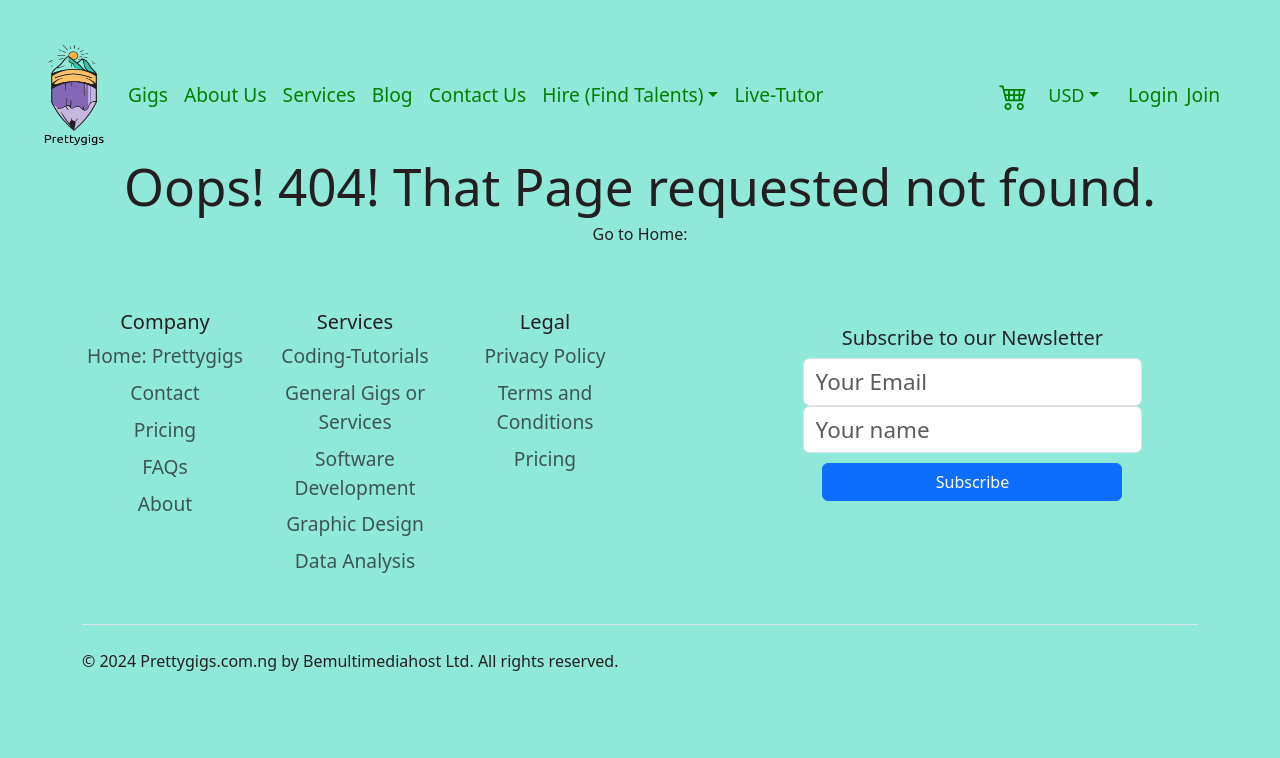
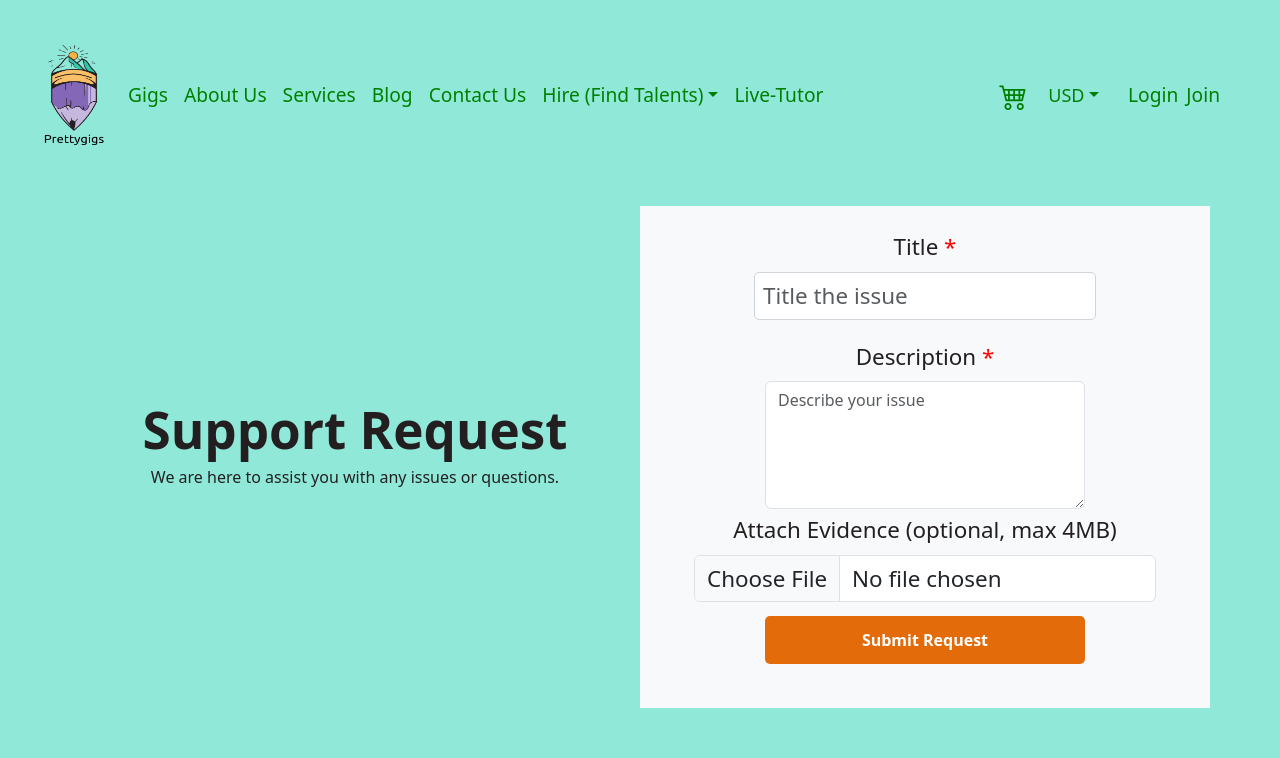
Before and after one commit to Chuksolex/prettygigs, a React (Vite) app: page /support-request in a window 1280 px wide. Shown: the top 758 px of the page. Built offline with nearby package versions, Linux system fonts and the light colour scheme; no server answers.

Commit message:
worked on support request, login, and register

```diff
--- a/index.html
+++ b/index.html
@@ -16,6 +16,9 @@
     <div id="root"></div>
     <script type="module" src="/src/main.jsx"></script>
     <script defer src="https://cdn.jsdelivr.net/npm/bootstrap@5.3.0/dist/js/bootstrap.bundle.min.js" integrity="..."></script>
+    <script src="https://code.jquery.com/jquery-3.5.1.slim.min.js"></script>
+    <!-- <script src="https://maxcdn.bootstrapcdn.com/bootstrap/4.5.2/js/bootstrap.min.js"></script> -->
+
 
   </body>
 </html>
--- a/src/App.jsx
+++ b/src/App.jsx
@@ -41,6 +41,7 @@ import Message from './pages/message/Message.jsx';
 import Messages from './pages/messages/Messages.jsx';
 import LpSolver from './pages/analysis/OnlineTutorAnalysis.jsx';
 import { Helmet } from 'react-helmet';
+import SupportRequest from './pages/supportrequest/SupportRequest.jsx';
 
 
 
@@ -122,6 +123,9 @@ function App() {
         {path: "/message/:id", element: <Message/>},
         {path: "/messages", element: <Messages/>},
         {path: "/analysis/online-tutor", element: <LpSolver />},
+        {path: "/support-request", element: <SupportRequest />},
+
+
 
 
 
--- a/src/components/servicescarousel/ServiceCarousel.jsx
+++ b/src/components/servicescarousel/ServiceCarousel.jsx
@@ -1,12 +1,28 @@
 import React from 'react';
 import { Link } from 'react-router-dom';
+import "slick-carousel/slick/slick.css";
+import "slick-carousel/slick/slick-theme.css";
+import Slider from 'react-slick';
+
 
 const ServiceCarousel = () => {
+
+    const settings = {
+      dots: true,
+      infinite: true,
+      speed: 500,
+      slidesToShow: 1,
+      slidesToScroll: 1,
+      //nextArrow: <NextArrow />,
+     // prevArrow: <PrevArrow />,
+    };
+
   return (
-    <div id="carouselExampleSlidesOnly" className="carousel slide" data-ride="carousel">
-      <div className="carousel-inner">
-        <div className="carousel-item active">
-          <Link to="/service1">
+    <div>
+      <Slider {...settings}>
+      <div>
+          <Link to="/services/Writing%20&%20Translation">
+
             <img
               className="d-block w-100"
               src="public/img/contentidea.png"
@@ -45,7 +61,8 @@ const ServiceCarousel = () => {
             />
           </Link>
         </div>
-      </div>
+
+    </Slider>
     </div>
   );
 };
--- a/src/pages/contact/Contact.jsx
+++ b/src/pages/contact/Contact.jsx
@@ -1,14 +1,13 @@
 import React from 'react';
 import { Link } from 'react-router-dom';
-import ServiceCarousel from '../../components/servicescarousel/ServiceCarousel';
 
 const Contact = () => {
   return (
     <div className="contact-form-container">
 
-            <h1 style={{fontWeight:"bold", textAlign: "left"}}>Contact Us</h1>
-            <p style={{ textAlign: "left"}}>We are here to support your success and growth.</p>
-            <p style={{ textAlign: "left"}}> Please let us know how we can assist you?</p>
+            <h1 style={{fontWeight:"bold", textAlign: "center"}}>Contact Us</h1>
+            <p style={{ textAlign: "center"}}>We are here to support your success and growth.</p>
+            <p style={{ textAlign: "center"}}> Please let us know how we can assist you?</p>
 
           {/* <ServiceCarousel style={{width: "90%"}} /> */}
 
@@ -17,12 +16,12 @@ const Contact = () => {
 
 
         {/* Card 2: Talent Request */}
-        <div className="col-md-3 mb-4">
+        <div className="col-md-6 mb-4">
           <Link to="/project-request" style={{textDecoration:'none'}}>
-            <div className="card" style={{ height: '300px', width: '100%' }}>
+            <div className="card border border-secondary border-2" style={{ height: '300px', width: '100%' }}>
               <div className="card-body">
                 <h2 style={{ fontSize: '2rem', padding: '10px', fontWeight: "bold" }}>Talent Request</h2>
-                <p>Provide us with your project details and hiring requirements and we'll get in touch with you.</p>
+                <p style={{width: "60%", marginLeft: '20%'}}>Provide us with your project details and hiring requirements and we'll get in touch with you.</p>
                 <Link to="/project-request">
                   <button className="btn" style={{background: "#E36B09", fontSize: "1.2rem", border: "none", color: "white"}}>Make A Request</button>
                 </Link>
@@ -32,14 +31,14 @@ const Contact = () => {
         </div>
 
         {/* Card 3: Support Request */}
-        <div className="col-md-3 mb-4">
+        <div className="col-md-6 mb-4">
           <Link to="/help" style={{textDecoration:'none'}}>
-            <div className="card" style={{ height: '300px', width: '100%' }}>
+            <div className="card border border-secondary border-2" style={{ height: '300px', width: '100%' }}>
               <div className="card-body">
                 <h2 style={{ fontSize: '2rem', padding: '10px', fontWeight: "bold" }}>Support Request</h2>
-                <p>Need help or technical assistance with the use of our services? Contact our support team.</p>
+                <p style={{width: "60%", marginLeft: '20%'}}>Need help or technical assistance with the use of our services? Contact our support team.</p>
                 <Link to="/support-request">
-                  <button className="btn" style={{background: "#E36B09", fontSize: "1.2rem", border: "none", color: "white"}}>Get Support</button>
+                  <button className="btn" style={{background: "#E36B09", fontSize: "1.2rem", border: "none", color: "white"}}>Get A Support</button>
                 </Link>
               </div>
             </div>
--- a/src/pages/login/Login.jsx
+++ b/src/pages/login/Login.jsx
@@ -72,7 +72,7 @@ function Login() {
           {error && error}
         </div>
         <div>
-          <Link style={{ textDecoration: 'none', linkStyle: 'none' }} to="/register">
+          <Link style={{ textDecoration: 'none', linkStyle: 'none', }} to="/register">
             Register
           </Link>
         </div>
--- a/src/pages/login/Login.scss
+++ b/src/pages/login/Login.scss
@@ -4,10 +4,11 @@
   justify-content: center;
 
   form {
-    width: auto; /* Adjust the width for smaller screens */
-    max-width: 360px; /* Limit the maximum width for larger screens */
-    padding: 20px; /* Adjust the padding for smaller screens */
+    width: 50%; /* Limit the maximum width for larger screens */
+    //padding: 20px; /* Adjust the padding for smaller screens */
     display: flex;
+    margin-right: 25%;
+    margin-left: 25%;
     flex-direction: column;
     gap: 20px;
 
@@ -28,7 +29,7 @@
       border: 1px solid rgb(216, 214, 214);
       font-size: 1.8rem;
       border-radius: 5px;
-      width: 30rem;
+      width: 100%;
     }
 
     button {
@@ -37,10 +38,11 @@
       color: white;
       font-weight: 500;
       font-size: 1.8rem;
-      background-color: #C6B7DE;
+      background-color: orange;
       border-radius: 5px;
       cursor: pointer;
-      width: 30rem;
+      width: 100% !important;
+
     }
 
     span {
@@ -62,6 +64,10 @@
     form {
       padding: 10px;
       gap: 10px;
+      width: 90%;
+      margin-left: 5%;
+      margin-right: 5%;
+
 
       h1 {
         font-size: 1.8rem;
--- a/src/pages/projectrequest/ProjectRequest.jsx
+++ b/src/pages/projectrequest/ProjectRequest.jsx
@@ -7,14 +7,16 @@ import 'react-phone-input-2/lib/style.css';
 import 'react-datepicker/dist/react-datepicker.css';
 
 const ProjectRequest = () => {
+  const [err, setErr] = useState(null);
+  const [loading, setLoading] = useState(false);
   const [projectDetails, setProjectDetails] = useState({
     name: '',
     email: '',
-    phoneNumber: '',
-    proposedStartDate: null,
+    phone: '',
+    startDate: null,
     projectDescription: '',
     budget: '',
-    currency: '',
+    currency: 'USD', // Default currency
   });
 
   const handleInputChange = (e) => {
@@ -23,22 +25,24 @@ const ProjectRequest = () => {
   };
 
   const handleDateChange = (date) => {
-    setProjectDetails((prevDetails) => ({ ...prevDetails, proposedStartDate: date }));
+    setProjectDetails((prevDetails) => ({ ...prevDetails, startDate: date }));
   };
 
   const handlePhoneChange = (value, country, e, formattedValue) => {
     setProjectDetails((prevDetails) => ({
       ...prevDetails,
-      phoneNumber: { number: value, country: country, formattedValue: formattedValue },
+      phone: { number: value, country: country, formattedValue: formattedValue },
     }));
   };
 
   const handleSubmit = (e) => {
     e.preventDefault();
+    setLoading(true);
     // Validate the form and handle submission logic here
     if (validateForm()) {
       console.log('Submitted:', projectDetails);
       // Add logic to submit the form data
+      submitProjectRequest();
     }
   };
 
@@ -48,15 +52,43 @@ const ProjectRequest = () => {
     return (
       projectDetails.name.trim() !== '' &&
       projectDetails.email.trim() !== '' &&
-      projectDetails.phoneNumber.trim() !== '' &&
-      projectDetails.projectDescription.trim() !== ''
+      projectDetails.phone.number && // Validate phone number presence
+      projectDetails.projectDescription.trim() !== '' &&
+      (!projectDetails.budget || !isNaN(projectDetails.budget)) // Validate if budget is a number
     );
+  };
+
+  const submitProjectRequest = async () => {
+    try {
+      const response = await fetch('https://phaxnetgigs.onrender.com/api/projectRequest', {
+        method: 'POST',
+        headers: {
+          'Content-Type': 'application/json',
+        },
+        body: JSON.stringify(projectDetails),
+      });
+
+      const data = await response.json();
+      if (response.status !== 200) {
+        throw new Error(data.error || 'Failed to submit project request. Check network and info and try again.');
+      }
+
+      console.log('Submitted:', data.message); // Log success message from the server
+      // Optionally reset form fields or show a success message to the user
+      alert(`Thank you ${projectDetails.name} for your request. You will hear from one of our team members soon.`);
+      setLoading(false);
+    } catch (error) {
+      console.error('Error submitting project request:', error);
+      setErr(error.message);
+      alert(`Something went wrong: ${error.message}`);
+      setLoading(false);
+    }
   };
 
   return (
     <div className="mt-5 projectrequest">
       <div className="container">
-        <div className="row justify-content-center flex-lg-row">
+        <div className="row justify-content-center align-items-center flex-lg-row">
           <div className="col-lg-6 mb-2">
             <div className="text-center">
               <h1 style={{ fontWeight: 'bold' }}>Project Request</h1>
@@ -66,9 +98,11 @@ const ProjectRequest = () => {
             <ServiceCarousel />
           </div>
           <div className="col-lg-6 bg-light">
-            <form onSubmit={handleSubmit} className='m-2 mb-4'>
+            <form onSubmit={handleSubmit} className="m-2 mb-4">
               <div className="mb-1 mt-3">
-                <label htmlFor="name" className="form-label">Name <span>*</span></label>
+                <label htmlFor="name" className="form-label">
+                  Name <span>*</span>
+                </label>
                 <input
                   type="text"
                   className="form-control custom-input w-100 "
@@ -81,7 +115,9 @@ const ProjectRequest = () => {
                 />
               </div>
               <div className="mb-1">
-                <label htmlFor="email" className="form-label">Email <span>*</span></label>
+                <label htmlFor="email" className="form-label">
+                  Email <span>*</span>
+                </label>
                 <input
                   type="email"
                   className="form-control custom-input"
@@ -94,7 +130,9 @@ const ProjectRequest = () => {
                 />
               </div>
               <div className="mb-1">
-                <label htmlFor="phoneNumber" className="form-label">Phone Number <span>*</span></label>
+                <label htmlFor="phoneNumber" className="form-label">
+                  Phone Number <span>*</span>
+                </label>
                 <div style={{ display: 'flex' }}>
                   <PhoneInput
                     country={'us'}
@@ -110,7 +148,7 @@ const ProjectRequest = () => {
                       borderRadius: '.25rem',
                     }}
                     placeholder="Enter your phone number"
-                    value={projectDetails.phoneNumber.number || ''}
+                    value={projectDetails.phone.number || ''}
                     onChange={(value, country, e, formattedValue) =>
                       handlePhoneChange(value, country, e, formattedValue)
                     }
@@ -120,7 +158,9 @@ const ProjectRequest = () => {
               </div>
 
               <div className="mb-1">
-                <label htmlFor="projectDescription" className="form-label">Project Description <span>*</span></label>
+                <label htmlFor="projectDescription" className="form-label">
+                  Project Description <span>*</span>
+                </label>
                 <textarea
                   className="form-control fs-6"
                   id="projectDescription"
@@ -133,10 +173,12 @@ const ProjectRequest = () => {
                 />
               </div>
               <div className="mb-1">
-                <label htmlFor="proposedStartDate" className="form-label">Proposed Start Date</label>
+                <label htmlFor="proposedStartDate" className="form-label">
+                  Proposed Start Date
+                </label>
                 <div style={{ maxWidth: '320px' }}>
                   <DatePicker
-                    selected={projectDetails.proposedStartDate}
+                    selected={projectDetails.startDate}
                     onChange={handleDateChange}
                     dateFormat="MM/dd/yyyy"
                     className="form-control custom-input fs-6"
@@ -146,11 +188,13 @@ const ProjectRequest = () => {
               </div>
 
               <div className="mb-1">
-                <label htmlFor="budget" className="form-label">Budget</label>
+                <label htmlFor="budget" className="form-label">
+                  Budget
+                </label>
                 <div className="input-group">
                   <select
                     className="form-control custom-input-budget1 fs-6"
-                    style={{ width: '20%', height: "3rem" }}
+                    style={{ width: '20%', height: '3rem' }}
                     name="currency"
                     value={projectDetails.currency}
                     onChange={handleInputChange}
@@ -166,7 +210,7 @@ const ProjectRequest = () => {
                   <input
                     type="number"
                     className="form-control fs-6"
-                    style={{ width: '80%', height: "3rem" }}
+                    style={{ width: '80%', height: '3rem' }}
                     placeholder="Enter your budget"
                     name="budget"
                     value={projectDetails.budget}
@@ -175,7 +219,9 @@ const ProjectRequest = () => {
                 </div>
               </div>
 
-              <button className="btn button mb-1 fs-6" type="submit">Submit Request</button>
+              <button className="btn button mb-1 fs-6" type="submit">{loading ? "Sending Request..." : "Submit Request"}
+              </button>
+              <p>{err && err}</p>
             </form>
           </div>
         </div>
--- /dev/null
+++ b/src/pages/supportrequest/SupportRequest.jsx
@@ -0,0 +1,151 @@
+import { useState } from 'react';
+import { useSelector } from 'react-redux';
+import { useNavigate } from 'react-router-dom';
+import axios from 'axios';
+import './SupportRequest.scss';
+
+
+const SupportRequest = () => {
+  const { isLoggedIn, currentUser } = useSelector((state) => state.auth);
+  const navigate = useNavigate();
+
+  const [err, setErr] = useState(null);
+  const [loading, setLoading] = useState(false);
+  const [supportDetails, setSupportDetails] = useState({
+    title: '',
+    description: '',
+    attachment: null,
+    attachmentUrl: ''
+  });
+
+  const handleInputChange = (e) => {
+    const { name, value } = e.target;
+    setSupportDetails((prevDetails) => ({ ...prevDetails, [name]: value }));
+  };
+
+  const handleFileChange = (e) => {
+    const file = e.target.files[0];
+    if (file && file.size <= 4 * 1024 * 1024) { // Check if file size is less than or equal to 4MB
+      setSupportDetails((prevDetails) => ({ ...prevDetails, attachment: file }));
+    } else {
+      alert('File size exceeds 4MB');
+    }
+  };
+
+  const handleSubmit = async (e) => {
+    e.preventDefault();
+    if (!isLoggedIn) {
+      alert('Please log in or register to submit a support request.');
+      navigate('/login');
+      return;
+    }
+
+    setLoading(true);
+    if (validateForm()) {
+      try {
+        let attachmentUrl = '';
+
+        if (supportDetails.attachment) {
+          const formData = new FormData();
+          formData.append('file', supportDetails.attachment);
+          formData.append('upload_preset', 'bemultim'); // Replace with your Cloudinary upload preset
+
+          const response = await axios.post('https://api.cloudinary.com/v1_1/bemultim/auto/upload', formData); // Replace with your Cloudinary URL
+          attachmentUrl = response.data.url;
+        }
+
+        const response = await axios.post('https://phaxnetgigs.onrender.com/api/supportRequest', {
+          ...supportDetails,
+          attachmentUrl,
+          user: currentUser._id // Assuming the user ID is stored in the currentUser object
+        });
+
+        if (response.status === 200) {
+          alert('Support request submitted successfully.');
+          setLoading(false);
+          // Optionally reset form fields
+        } else {
+          throw new Error('Failed to submit support request. Please try again.');
+        }
+      } catch (error) {
+        console.error('Error submitting support request:', error);
+        setErr(error.message);
+        setLoading(false);
+      }
+    }
+  };
+
+  const validateForm = () => {
+    return (
+      supportDetails.title.trim() !== '' &&
+      supportDetails.description.trim() !== ''
+    );
+  };
+
+  return (
+    <div className="mt-5 supportrequest">
+      <div className="container">
+        <div className="row justify-content-center align-items-center flex-lg-row">
+          <div className="col-lg-6 mb-2">
+            <div className="text-center">
+              <h1 style={{ fontWeight: 'bold' }}>Support Request</h1>
+              <p>We are here to assist you with any issues or questions.</p>
+            </div>
+          </div>
+          <div className="col-lg-6 bg-light">
+            <form onSubmit={handleSubmit} className="m-2 mb-4">
+              <div className="mb-1 mt-3">
+                <label htmlFor="title" className="form-label">
+                  Title <span>*</span>
+                </label>
+                <input
+                  type="text"
+                  className="form-control custom-input w-100"
+                  id="title"
+                  placeholder="Title the issue"
+                  name="title"
+                  value={supportDetails.title}
+                  onChange={handleInputChange}
+                  required
+                />
+              </div>
+              <div className="mb-1">
+                <label htmlFor="description" className="form-label">
+                  Description <span>*</span>
+                </label>
+                <textarea
+                  className="form-control fs-6"
+                  id="description"
+                  placeholder="Describe your issue"
+                  name="description"
+                  style={{ width: '320px', height: '8rem' }}
+                  value={supportDetails.description}
+                  onChange={handleInputChange}
+                  required
+                />
+              </div>
+              <div className="mb-1">
+                <label htmlFor="attachment" className="form-label">
+                  Attach Evidence (optional, max 4MB)
+                </label>
+                <input
+                  type="file"
+                  className="form-control"
+                  id="attachment"
+                  name="attachment"
+                  onChange={handleFileChange}
+                />
+              </div>
+              <button className="btn button mb-1 fs-6" type="submit">
+                {loading ? "Sending Request..." : "Submit Request"}
+              </button>
+              <p>{err && err}</p>
+            </form>
+          </div>
+        </div>
+      </div>
+    </div>
+  );
+};
+
+export default SupportRequest;
--- /dev/null
+++ b/src/pages/supportrequest/SupportRequest.scss
@@ -0,0 +1,21 @@
+.supportrequest {
+    .custom-input {
+      margin-bottom: 1rem;
+      padding: 0.5rem;
+      border-radius: 5px;
+      border: 1px solid #ced4da;
+    }
+
+    .button {
+      color: white;
+      border: none;
+      border-radius: 5px;
+      padding: 0.75rem 1.25rem;
+      cursor: pointer;
+      transition: background-color 0.45s;
+
+      &:hover {
+        background-color: #25a18e;
+      }
+    }
+  }
```
Also changed, not shown: src/components/navbar/Navbar.jsx (+26 -19 lines).
